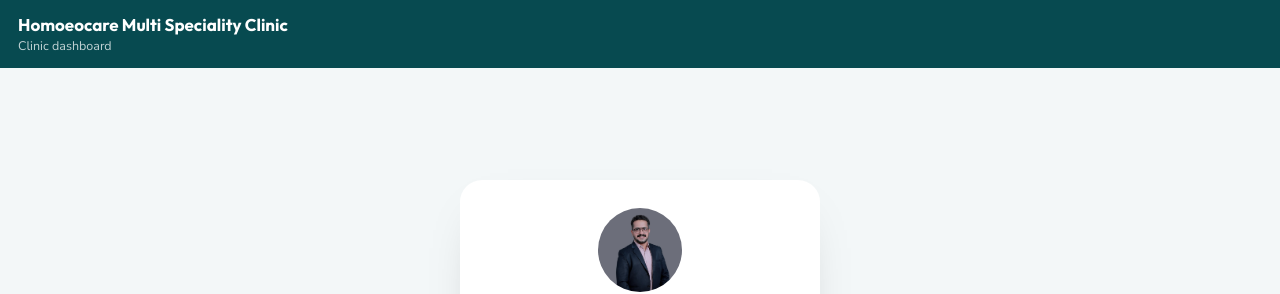
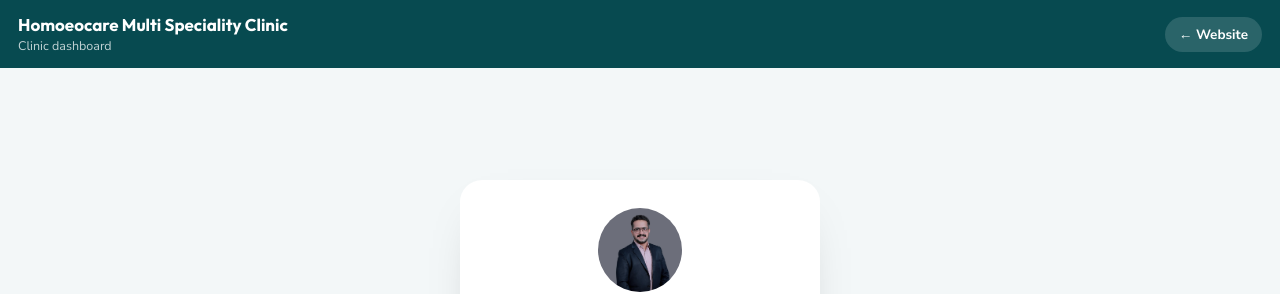
Before and after one commit to drmirshadck/dr-anish-online-clinic, a plain HTML site: page doctor.html in a window 1280 px wide. Shown: the top 294 px of the page. Drawn offline with Linux system fonts and the light colour scheme.

Commit message:
Dashboard: back to website link

```diff
--- a/doctor.html
+++ b/doctor.html
@@ -19,6 +19,9 @@
   button,input,select{font:inherit}button{cursor:pointer}
   header{background:var(--deep);color:#fff;padding:calc(14px + env(safe-area-inset-top)) 18px 14px;display:flex;align-items:center;justify-content:space-between;gap:12px;position:sticky;top:0;z-index:5}
   header b{font:700 17px Outfit}header small{display:block;opacity:.75;font-size:12.5px}
+  .hacts{display:flex;align-items:center;gap:6px;flex-wrap:wrap;justify-content:flex-end}
+  a.hbtn{text-decoration:none;display:inline-block}
+  .hbtn{white-space:nowrap}
   .hbtn{background:rgba(255,255,255,.14);color:#fff;border:0;border-radius:999px;padding:8px 14px;font-weight:700;font-size:13.5px}
   main{max-width:820px;margin:0 auto;padding:16px}
   .login{max-width:360px;margin:12vh auto 0;background:var(--card);border-radius:22px;padding:28px;text-align:center;box-shadow:0 20px 50px -30px rgba(0,0,0,.35)}
@@ -73,7 +76,7 @@
 </style>
 </head>
 <body>
-<header><div><b id="dn"></b><small id="who">Clinic dashboard</small></div><div id="hdrBtns" hidden><button class="hbtn" id="refresh">Refresh</button> <button class="hbtn" id="logout">Log out</button></div></header>
+<header><div><b id="dn"></b><small id="who">Clinic dashboard</small></div><div class="hacts"><a class="hbtn" href="./">← Website</a><span id="hdrBtns" hidden><button class="hbtn" id="refresh">Refresh</button> <button class="hbtn" id="logout">Log out</button></span></div></header>
 <main id="main"></main>
 <dialog id="dlg"></dialog>
 <div class="toast" id="toast"><span id="toastMsg"></span></div>
```
